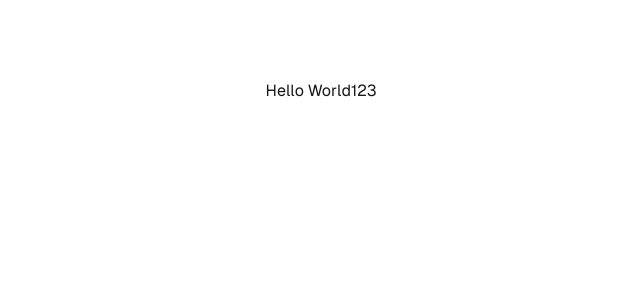
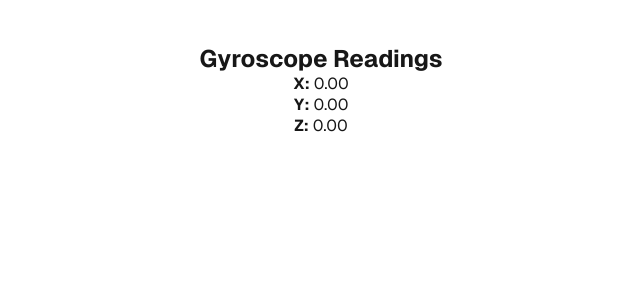
Before and after one commit to andriiDolhovUpTech/pwa-app, a Next.js app: page / in a window 1280 px wide. Shown: the top 300 px of the page, without its empty margins (319-959 px from the left). Built offline with nearby package versions, Linux system fonts and the light colour scheme.

Commit message:
feat: added gyroscope component;

```diff
--- a/package.json
+++ b/package.json
@@ -9,6 +9,7 @@
     "lint": "next lint"
   },
   "dependencies": {
+    "motion-sensors-polyfill": "^0.3.7",
     "next": "15.0.3",
     "next-pwa": "^5.6.0",
     "react": "19.0.0-rc-66855b96-20241106",
--- a/src/app/page.tsx
+++ b/src/app/page.tsx
@@ -1,10 +1,10 @@
-import Image from "next/image";
 import styles from "./page.module.css";
+import GyroscopeComponent from "@/components/Gyroscope";
 
 export default function Home() {
   return (
     <div className={styles.page}>
-      Hello World123
+      <GyroscopeComponent />
     </div>
   );
 }
--- /dev/null
+++ b/src/components/Gyroscope/index.tsx
@@ -0,0 +1,46 @@
+'use client'
+import React, { useState, useEffect } from 'react';
+
+const GyroscopeComponent: React.FC = () => {
+    const [motionData, setMotionData] = useState({
+        x: 0,
+        y: 0,
+        z: 0,
+    });
+
+    useEffect(() => {
+        const handleMotion = (event: DeviceMotionEvent) => {
+            if (event.rotationRate) {
+                const { alpha: x = 0, beta: y = 0, gamma: z = 0 } = event.rotationRate;
+                setMotionData({ x, y, z });
+            }
+        };
+
+        if (typeof window !== 'undefined' && 'DeviceMotionEvent' in window) {
+            window.addEventListener('devicemotion', handleMotion);
+        } else {
+            console.error('DeviceMotion API is not supported by your browser.');
+        }
+
+        return () => {
+            window.removeEventListener('devicemotion', handleMotion);
+        };
+    }, []);
+
+    return (
+        <div style={{ padding: '20px', textAlign: 'center' }}>
+            <h2>Gyroscope Readings</h2>
+            <p>
+                <strong>X:</strong> {motionData.x?.toFixed(2)}
+            </p>
+            <p>
+                <strong>Y:</strong> {motionData.y?.toFixed(2)}
+            </p>
+            <p>
+                <strong>Z:</strong> {motionData.z?.toFixed(2)}
+            </p>
+        </div>
+    );
+};
+
+export default GyroscopeComponent;
```
Also changed, not shown: src/components/index.tsx (added), 1 other file (tests, documents, lock files or other folders).
